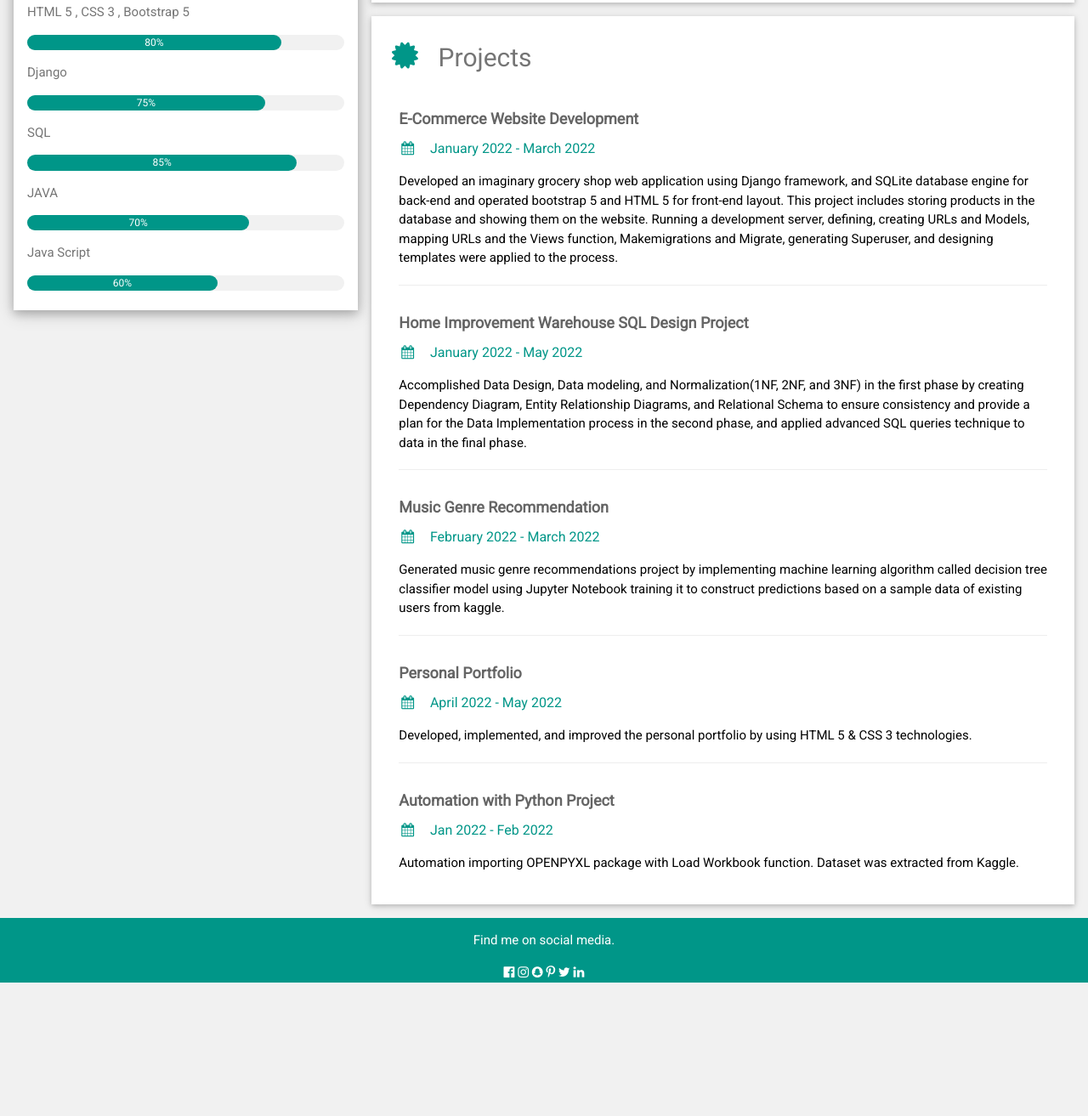
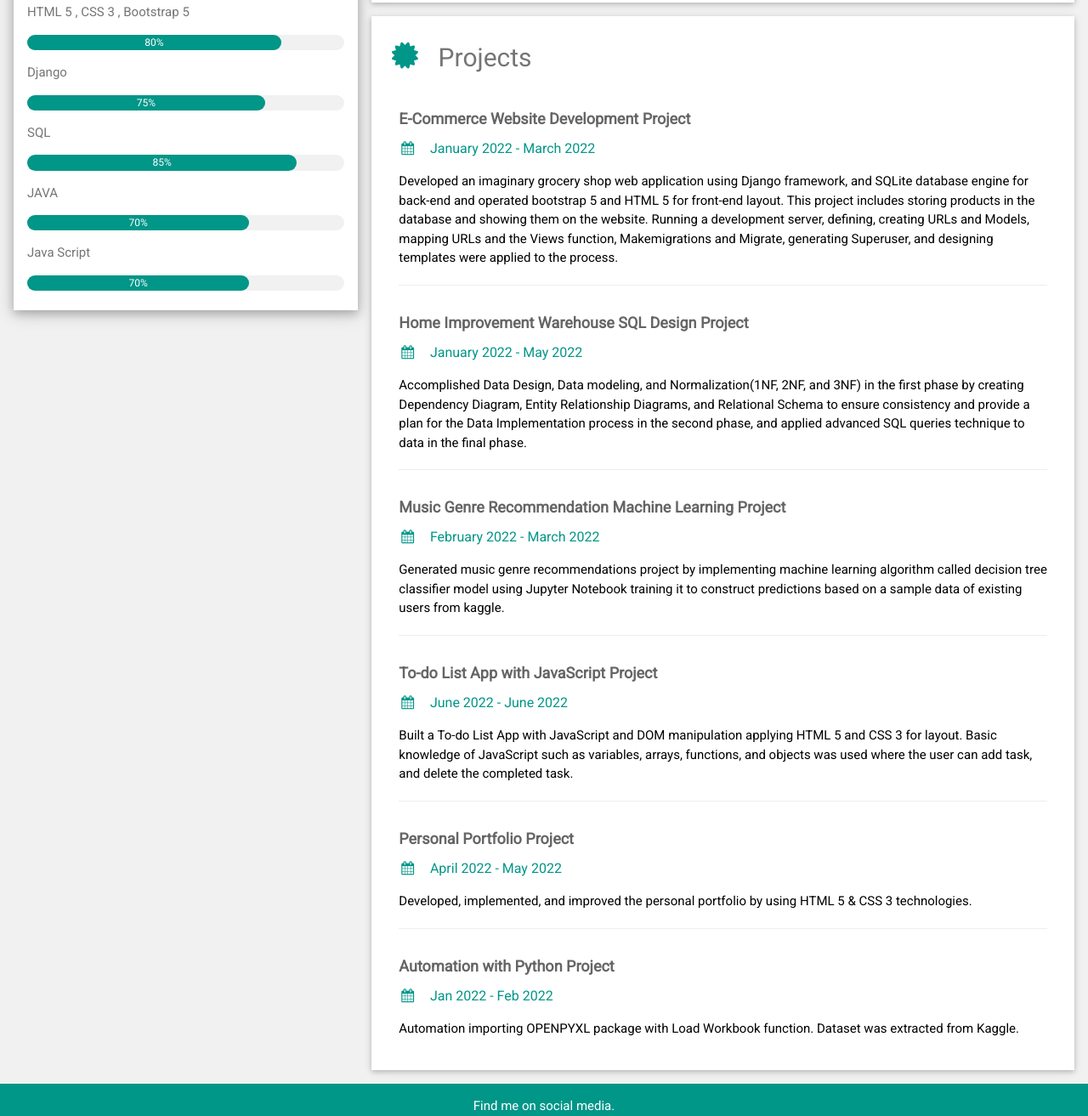
Before and after one commit to Pmakaju/Personal-Portfolio, a plain HTML site: page index.html in a window 1280 px wide. Shown: the part 691-2004 px from the top of the page at 85% size. Before the commit the page ends 1847 px from the top, so only its background shows below. Drawn offline with nearby package versions, Linux system fonts and the light colour scheme.

Commit message:
Project addition

```diff
--- a/index.html
+++ b/index.html
@@ -59,7 +59,7 @@
               </div>
               <p>Java Script</p>
               <div class="w3-light-grey w3-round-xlarge w3-small">
-                <div class="w3-container w3-center w3-round-xlarge w3-teal" style="width:60%">60%</div>
+                <div class="w3-container w3-center w3-round-xlarge w3-teal" style="width:70%">70%</div>
               </div>
               <br>
             </div>
@@ -96,7 +96,7 @@
           <div class="w3-container w3-card w3-white">
             <h2 class="w3-text-grey w3-padding-16"><i class="fa fa-certificate fa-fw w3-margin-right w3-xxlarge w3-text-teal"></i>Projects</h2>
             <div class="w3-container">
-              <h5 class="w3-opacity"><b>E-Commerce Website Development</b></h5>
+              <h5 class="w3-opacity"><b>E-Commerce Website Development Project</b></h5>
               <h6 class="w3-text-teal"><i class="fa fa-calendar fa-fw w3-margin-right"></i>January 2022 - March 2022</h6>
               <p> Developed an imaginary grocery shop web application using Django framework, and SQLite database engine for back-end and operated bootstrap 5 and HTML 5 for front-end layout.
               This project includes storing products in the database and showing them on the website. Running a development server, defining, creating URLs and Models, mapping URLs and the Views function, Makemigrations and Migrate, generating Superuser, and designing templates were applied to the process.</p>
@@ -109,13 +109,19 @@
               <hr>
             </div>
             <div class="w3-container">
-              <h5 class="w3-opacity"><b>Music Genre Recommendation</b></h5>
+              <h5 class="w3-opacity"><b>Music Genre Recommendation Machine Learning Project</b></h5>
               <h6 class="w3-text-teal"><i class="fa fa-calendar fa-fw w3-margin-right"></i>February 2022 - March 2022</h6>
               <p>Generated music genre recommendations project by implementing machine learning algorithm called decision tree classifier model using Jupyter Notebook training it to construct predictions based on a sample data of existing users from kaggle.</p>
               <hr>
             </div>
             <div class="w3-container">
-              <h5 class="w3-opacity"><b>Personal Portfolio</b></h5>
+              <h5 class="w3-opacity"><b>To-do List App with JavaScript Project</b></h5>
+              <h6 class="w3-text-teal"><i class="fa fa-calendar fa-fw w3-margin-right"></i>June 2022 - June 2022</h6>
+              <p>Built a To-do List App with JavaScript and DOM manipulation applying HTML 5 and CSS 3 for layout. Basic knowledge of JavaScript such as variables, arrays, functions, and objects was used where the user can add task, and delete the completed task.</p>
+              <hr>
+            </div>
+            <div class="w3-container">
+              <h5 class="w3-opacity"><b>Personal Portfolio Project</b></h5>
               <h6 class="w3-text-teal"><i class="fa fa-calendar fa-fw w3-margin-right"></i>April 2022 - May 2022</h6>
               <p>Developed, implemented, and improved the personal portfolio by using HTML 5 & CSS 3 technologies.</p>
               <hr>
```
